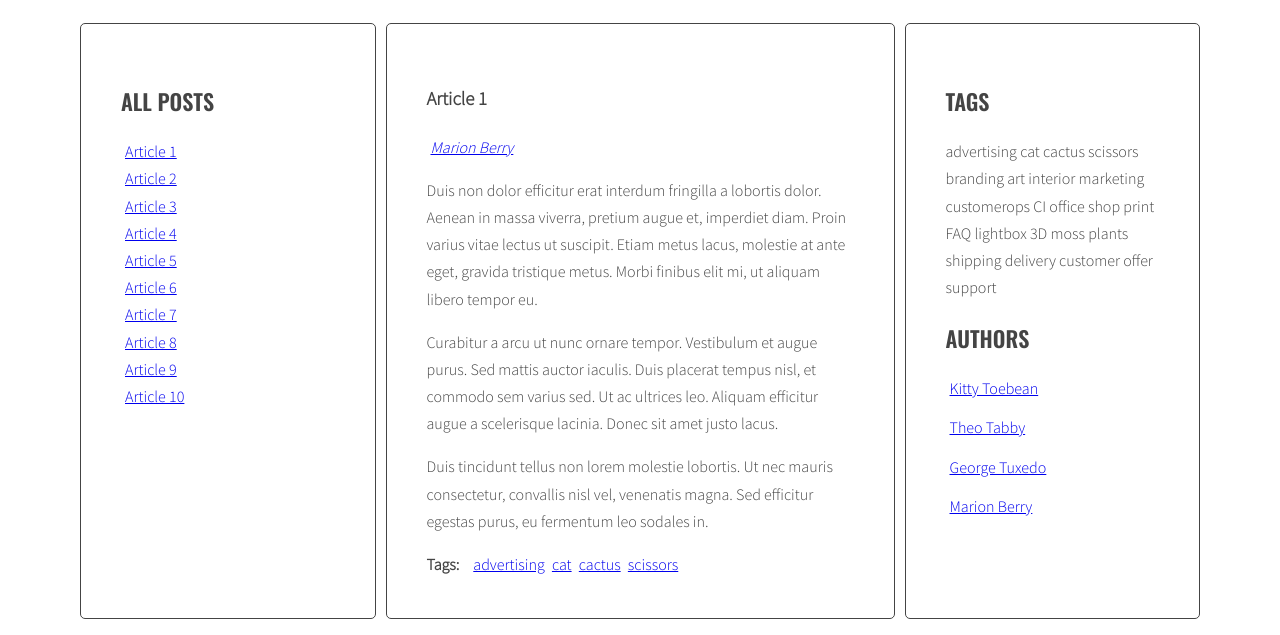
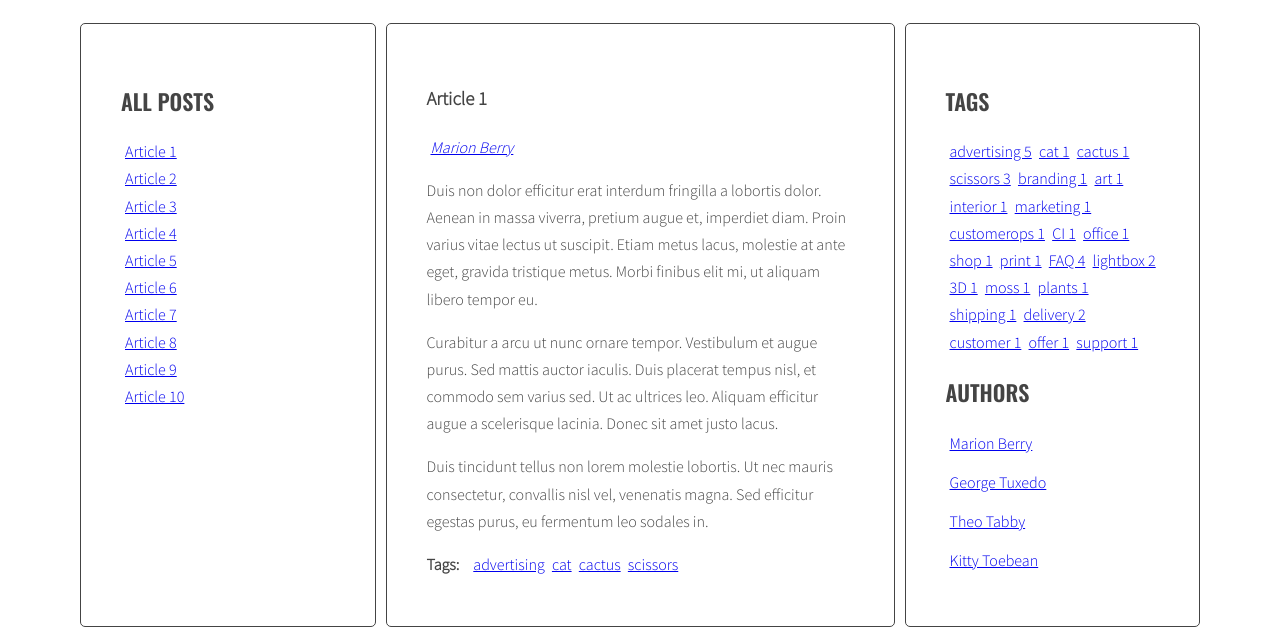
Before and after one commit to kamiljanusztc/javascript-blog, a website: page index.html in a window 1280 px wide. Shown: the part 220-855 px from the top of the page. Drawn offline with nearby package versions, Linux system fonts and the light colour scheme.

Commit message:
Add author to index.html

```diff
--- a/index.html
+++ b/index.html
@@ -219,12 +219,12 @@
     </script>
     <script id="template-tag-cloud-link" type="text/x-handlebars-template">
       {{#each tags}}
-      <li>{{ tag }}</li>
+      <li class="{{className}}"><a href="#tag-{{ tag }}">{{ tag }} {{count}}</a></li>
       {{/each}}
     </script>
     <script id="template-author-cloud-link" type="text/x-handlebars-template">
       {{#each authors}}
-      <li>{{ articleAuthor }}</li>
+      <li class="{{className}}"><a href="#author-{{ articleAuthors }}">{{ author }}</a></li>
       {{/each}}
     </script>
     <script src="https://cdnjs.cloudflare.com/ajax/libs/handlebars.js/4.1.0/handlebars.min.js"></script>
--- a/js/script.js
+++ b/js/script.js
@@ -346,7 +346,7 @@ document.getElementById('test-button').addEventListener('click', function(){
 
     /* [NEW] create variable for all links HTML code */
     //let allAuthorsHTML = '';
-    const allTAuthorsData = {authors: []};
+    const allAuthorsData = {authors: []};
 
     /* [NEW] START LOOP: for each tag in allAuthors: */
     for(let articleAuthor in allAuthors) {
@@ -358,9 +358,8 @@ document.getElementById('test-button').addEventListener('click', function(){
 
       //allAuthorsHTML += authorLinkHTML;
       allAuthorsData.authors.push({
-        articleAuthor: articleAuthor,
-        count: allAuthor[articleAuthor],
-        className: calculateTagClass(allTags[articleAuthor], tagsParams)
+        author: articleAuthor,
+        count: allAuthors[articleAuthor],
       });
 
     /* [NEW] END LOOP: for each tag in allTags: */
```
Also changed, not shown: .eslintrc.json.
